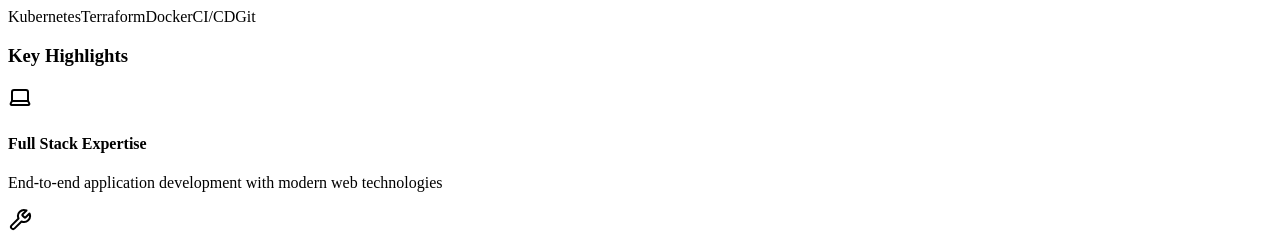
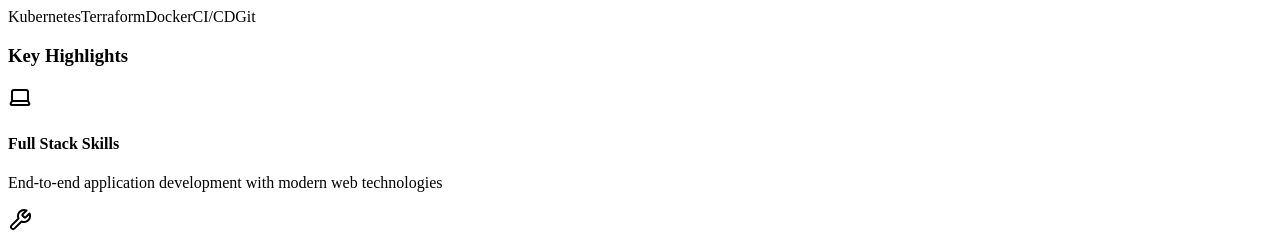
Before and after one commit to MABiuS1/Klavivach_Portfolio, a Next.js app: page / in a window 1280 px wide. Shown: the part 1520-1753 px from the top of the page. Built offline with nearby package versions, Linux system fonts and the light colour scheme.

Commit message:
Update: AboutMe

```diff
--- a/components/AboutMe.tsx
+++ b/components/AboutMe.tsx
@@ -143,7 +143,7 @@ const AboutMe = () => {
             <div className="p-6 bg-white dark:bg-gray-800 rounded-lg shadow-lg hover:shadow-xl transition-shadow duration-300">
               <Laptop className="w-8 h-8 text-indigo-600 dark:text-indigo-400 mx-auto mb-4" />
               <h4 className="text-lg font-semibold text-gray-900 dark:text-white mb-2">
-                Full Stack Expertise
+              Full Stack Skills
               </h4>
               <p className="text-gray-600 dark:text-gray-300">
                 End-to-end application development with modern web technologies
```
